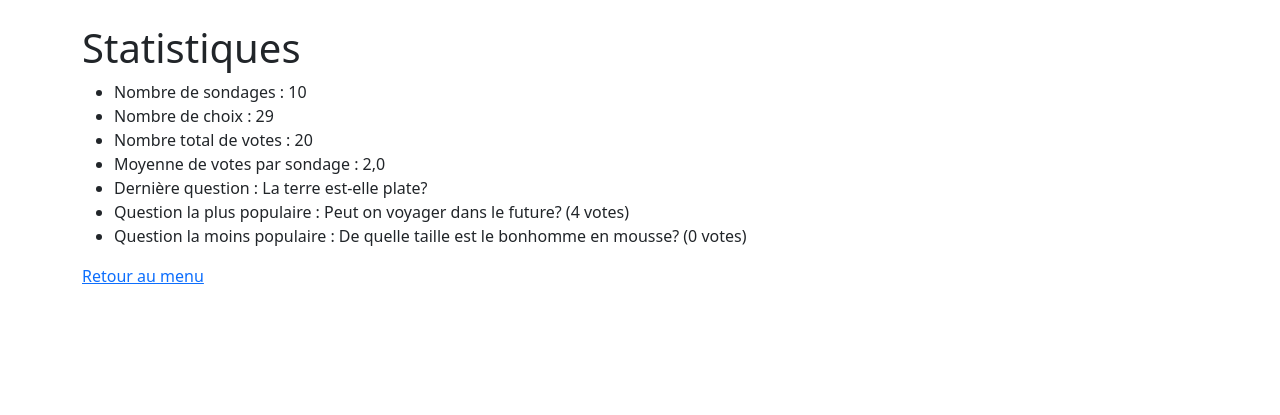
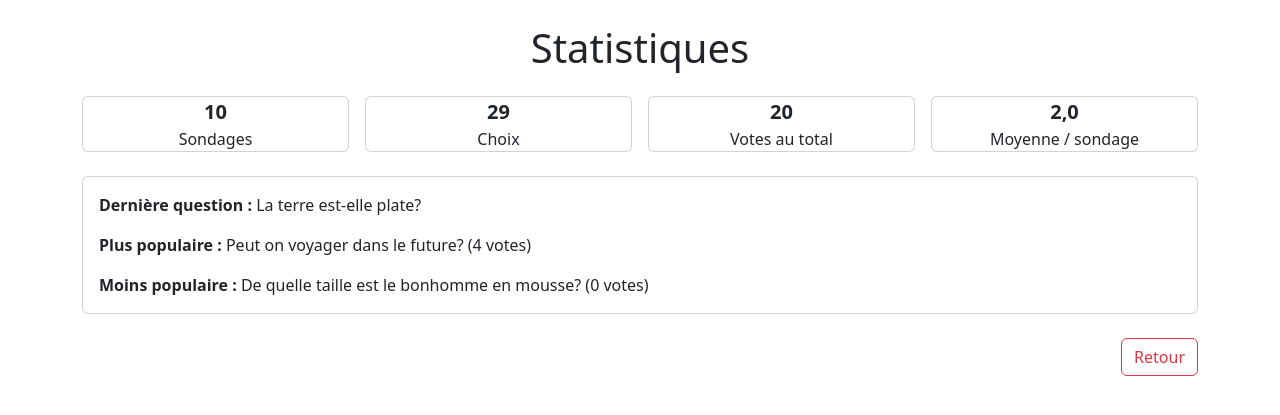
Before and after one commit to john7440/Django-mysite, a Django app: page /polls/statistics/ in a window 1280 px wide. Shown: the part 56-471 px from the top of the page. Run offline with Django 5.2, Linux system fonts and the light colour scheme; data comes from the database, SQL or seed files in the repository.

Commit message:
bootstrap de statistics

```diff
--- a/polls/templates/polls/statistics.html
+++ b/polls/templates/polls/statistics.html
@@ -1,17 +1,44 @@
 {% extends 'base.html' %}
+{% block title %}Statistiques{% endblock %}
+{% block main %}
+<h1 class="mb-4 text-center">Statistiques</h1>
 
-{% block title %}Statistiques{% endblock %}
+<div class="row g-3 mb-4">
+    <div class="col-6 col-md-3">
+        <div class="card stat-card text-center">
+            <div class="stat-number fs-5 fw-bold">{{ nb_questions }}</div>
+            <div class="stat-label">Sondages</div>
+        </div>
+    </div>
+    <div class="col-6 col-md-3">
+        <div class="card stat-card text-center">
+            <div class="stat-number fs-5 fw-bold">{{ nb_choices }}</div>
+            <div class="stat-label">Choix</div>
+        </div>
+    </div>
+    <div class="col-6 col-md-3">
+        <div class="card stat-card text-center">
+            <div class="stat-number fs-5 fw-bold">{{ total_votes }}</div>
+            <div class="stat-label">Votes au total</div>
+        </div>
+    </div>
+    <div class="col-6 col-md-3">
+        <div class="card stat-card text-center">
+            <div class="stat-number fs-5 fw-bold">{{ mean }}</div>
+            <div class="stat-label">Moyenne / sondage</div>
+        </div>
+    </div>
+</div>
 
-{% block main %}
-<h1>Statistiques</h1>
-<ul>
-    <li>Nombre de sondages : {{ nb_questions }}</li>
-    <li>Nombre de choix : {{ nb_choices }}</li>
-    <li>Nombre total de votes : {{ total_votes }}</li>
-    <li>Moyenne de votes par sondage : {{ mean }}</li>
-    <li>Dernière question : {{ last_question }}</li>
-    <li>Question la plus populaire : {{ most_popular }} ({{ most_popular.total_votes }} votes)</li>
-    <li>Question la moins populaire : {{ least_popular }} ({{ least_popular.total_votes }} votes)</li>
-</ul>
-<a href="{% url 'polls:all' %}">Retour au menu</a>
+<div class="card mb-4">
+    <div class="card-body">
+        <p><strong>Dernière question :</strong> {{ last_question }}</p>
+        <p><strong>Plus populaire :</strong> {{ most_popular }} ({{ most_popular.total_votes }} votes)</p>
+        <p class="mb-0"><strong>Moins populaire :</strong> {{ least_popular }} ({{ least_popular.total_votes }} votes)</p>
+    </div>
+</div>
+
+<div class="d-flex justify-content-end">
+    <a href="{% url 'polls:index' %}" class="btn btn-outline-danger">Retour</a>
+</div>
 {% endblock %}
```
